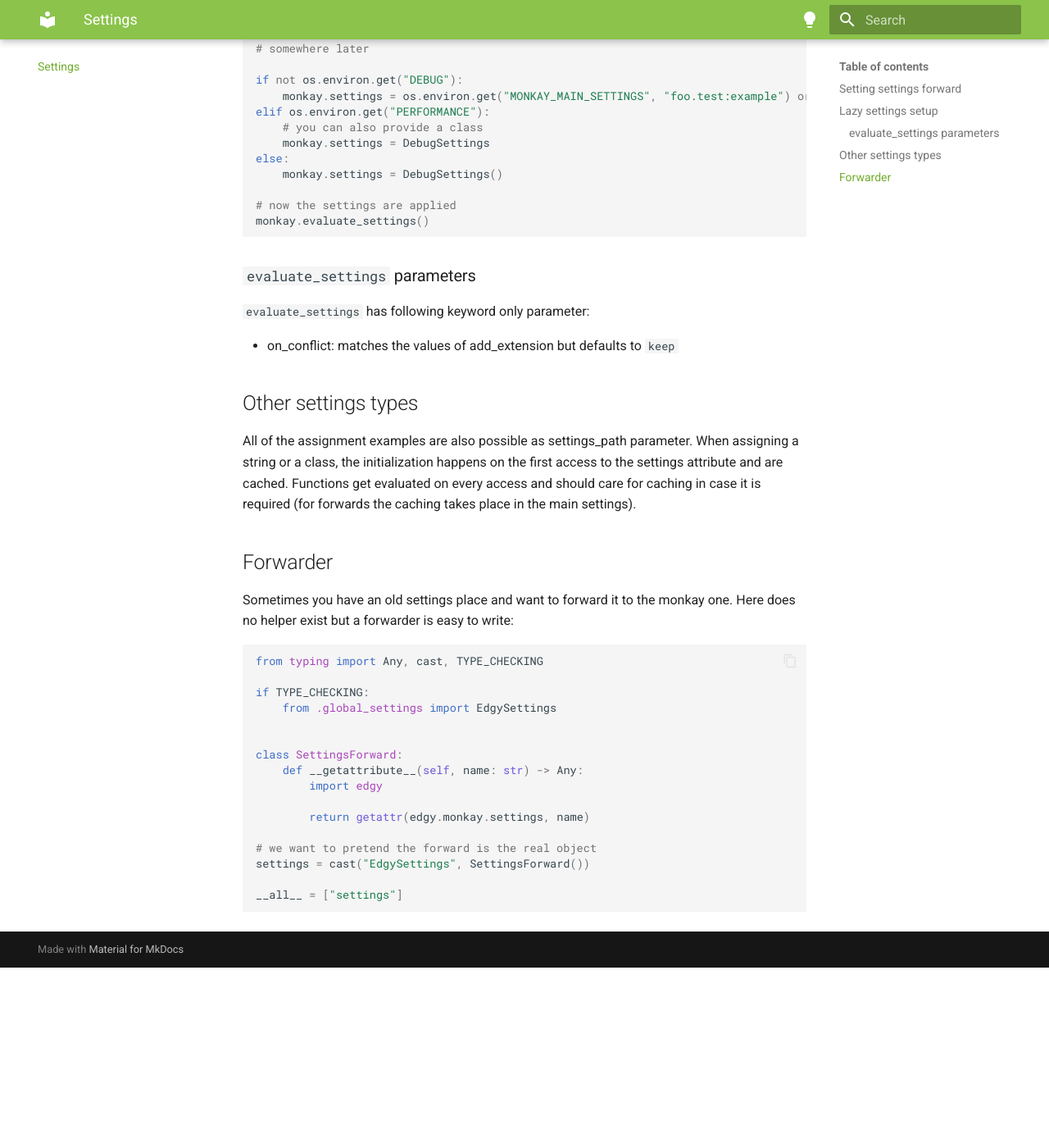
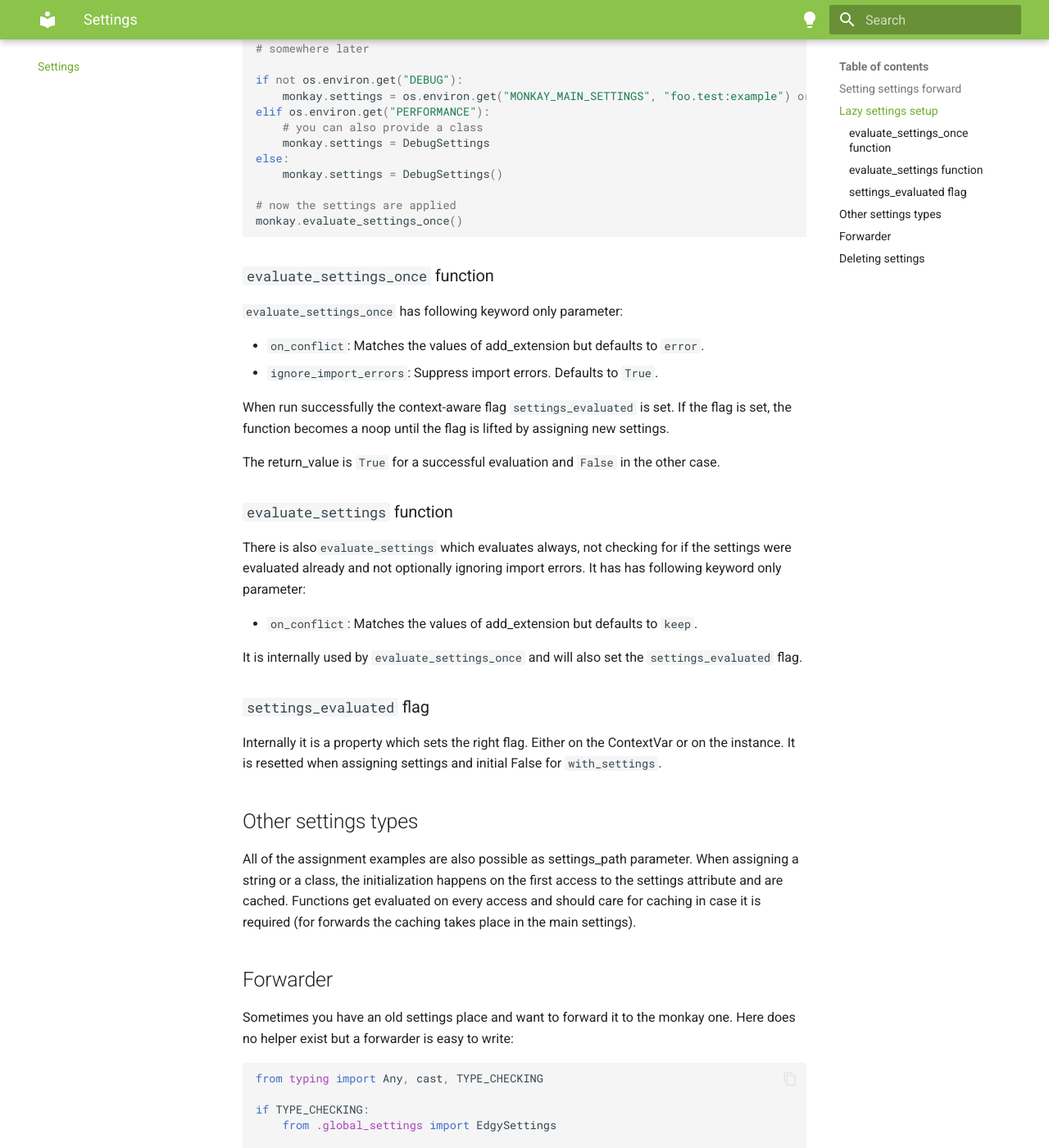
Before and after one commit to dymmond/monkay, an MkDocs documentation site: the page built from docs/settings.md, in a window 1280 px wide and 1400 px high, scrolled down 1225 px. Shown: the whole window at 82% size. Built offline with MkDocs 1.6.1 and Material for MkDocs 9.7.7, drawn with Linux system fonts in a browser that asks for light colours; before the commit the page ends 2405 px from its top, so only the background shows below that; some of the changed text lies outside the part shown.

Commit message:
add evaluate_settings_once
Changes:

- add evaluate_settings_once
- remove unrequired dep to click
- fix incorrectly cached settings

````diff
--- a/docs/settings.md
+++ b/docs/settings.md
@@ -65,14 +65,35 @@ else:
     monkay.settings = DebugSettings()
 
 # now the settings are applied
-monkay.evaluate_settings()
+monkay.evaluate_settings_once()
 ```
 
-### `evaluate_settings` parameters
+### `evaluate_settings_once` function
 
-`evaluate_settings` has following keyword only parameter:
+`evaluate_settings_once` has following keyword only parameter:
 
-- on_conflict: matches the values of add_extension but defaults to `keep`
+- `on_conflict`: Matches the values of add_extension but defaults to `error`.
+- `ignore_import_errors`: Suppress import errors. Defaults to `True`.
+
+When run successfully the context-aware flag `settings_evaluated` is set. If the flag is set,
+the function becomes a noop until the flag is lifted by assigning new settings.
+
+The return_value is `True` for a successful evaluation and `False` in the other case.
+
+### `evaluate_settings` function
+
+There is also`evaluate_settings` which evaluates always, not checking for if the settings were
+evaluated already and not optionally ignoring import errors.
+It has has following keyword only parameter:
+
+- `on_conflict`: Matches the values of add_extension but defaults to `keep`.
+
+It is internally used by `evaluate_settings_once` and will also set the `settings_evaluated` flag.
+
+### `settings_evaluated` flag
+
+Internally it is a property which sets the right flag. Either on the ContextVar or on the instance.
+It is resetted when assigning settings and initial False for `with_settings`.
 
 ## Other settings types
 
@@ -106,3 +127,8 @@ settings = cast("EdgySettings", SettingsForward())
 __all__ = ["settings"]
 
 ```
+
+## Deleting settings
+
+You can delete settings by assigning one of "", None, False. Afterwards
+accessing settings will raise an error until set again.
--- a/pyproject.toml
+++ b/pyproject.toml
@@ -67,7 +67,6 @@ check = "mypy monkay {args}"
 
 [tool.hatch.envs.hatch-test]
 extra-dependencies = [
-  "click",
   "pydantic_settings"
 ]
 
````
Also changed, not shown: docs/release-notes.md (+16 -0 lines), 3 other files.
